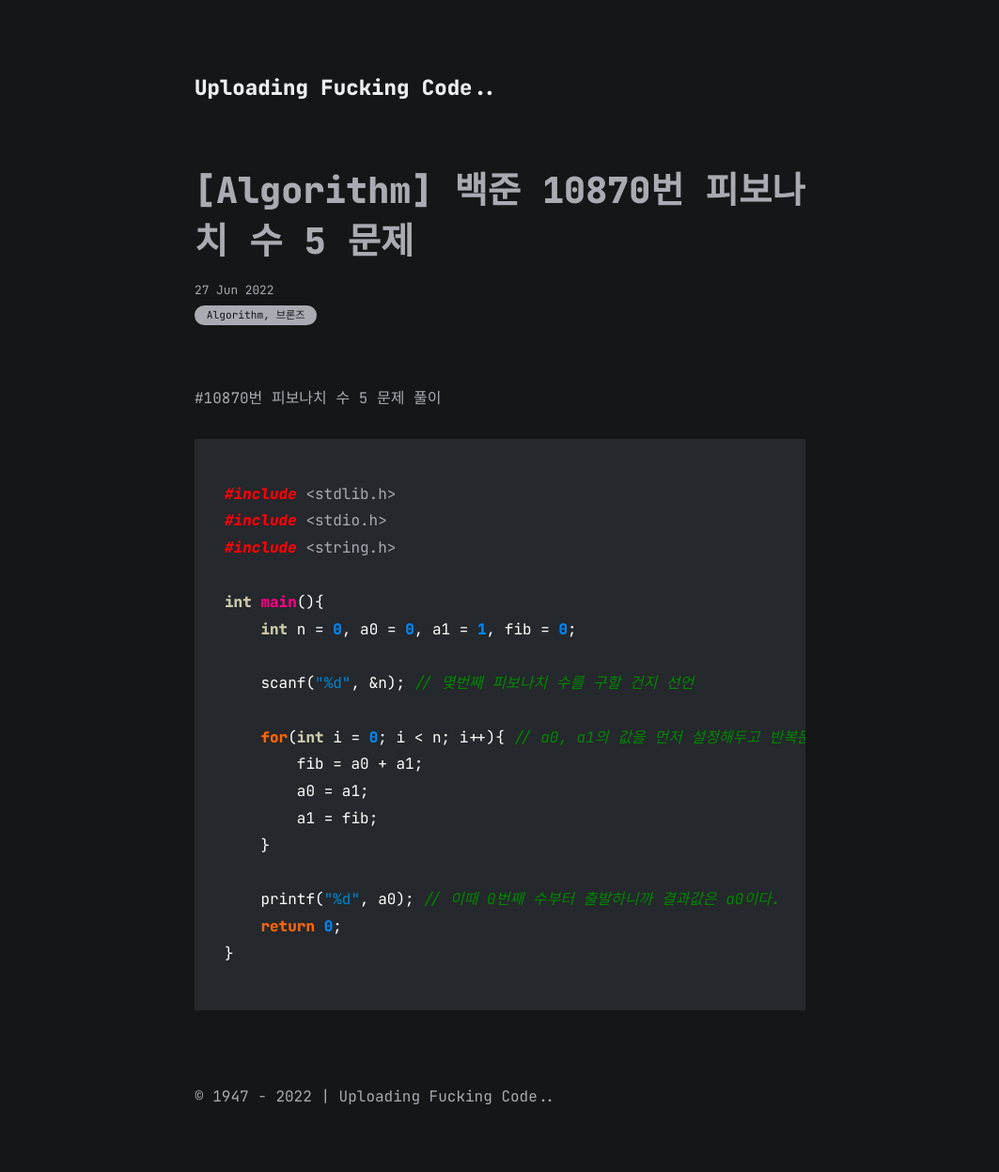
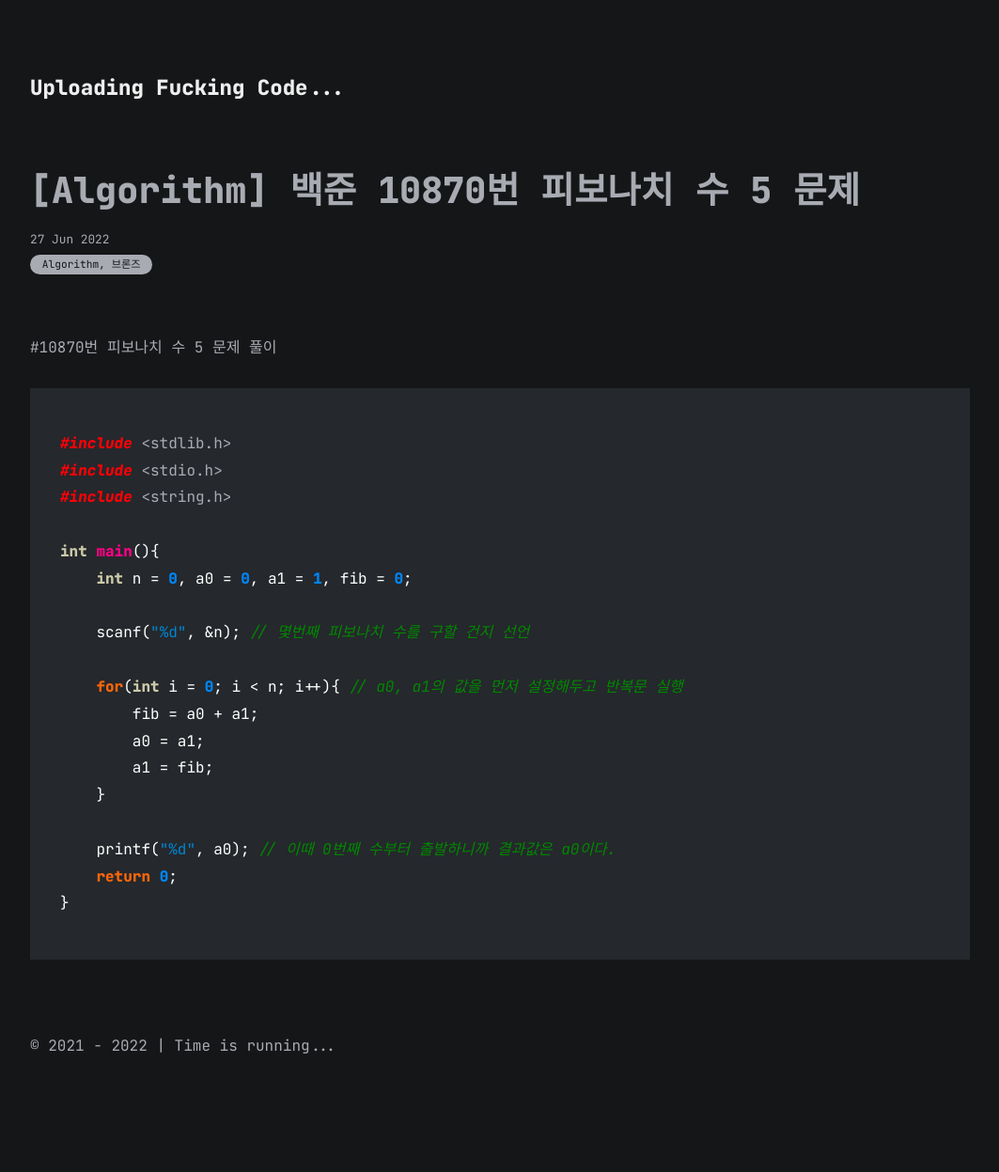
Before and after one commit to yj76461/yj76461.github.io, a Jekyll site: the page built from all_collections/_posts/2022-06-27-backjoon-10870.md, in a window 1280 px wide. Shown: the whole page at 94% size, without its empty margins (108-1171 px from the left). Built offline with Jekyll 4.4.1, drawn with Linux system fonts in a browser that asks for light colours; after the commit the page ends 1193 px from its top, so only the background shows below that.

```diff
--- a/_config.yml
+++ b/_config.yml
@@ -1,11 +1,11 @@
-title: Uploading Fucking Code..
+title: Uploading Fucking Code...
 markdown: kramdown
 url: ""
 baseurl: ""
 
 # for atom feed
 author:
-  name: yj's blog
+  name: YJ
   email: ifyoucomeback@kakao.com
 
 plugins:
--- a/_includes/footer.html
+++ b/_includes/footer.html
@@ -1,3 +1,3 @@
 <footer>
-  <p>&copy; 1947 - {{ 'now' | date: "%Y" }} | {{site.title}}</p>
+  <p>&copy; 2021 - {{ 'now' | date: "%Y" }} | Time is running...</p>
 </footer>
--- a/assets/css/post.css
+++ b/assets/css/post.css
@@ -45,7 +45,7 @@ header {
 }
 main {
   margin: 0 auto;
-  max-width: 650px;
+  max-width: 1000px; /* post width */
   padding: 3rem 0 4rem 0;
 }
 .article {
```
Also changed, not shown: 1 other file.
